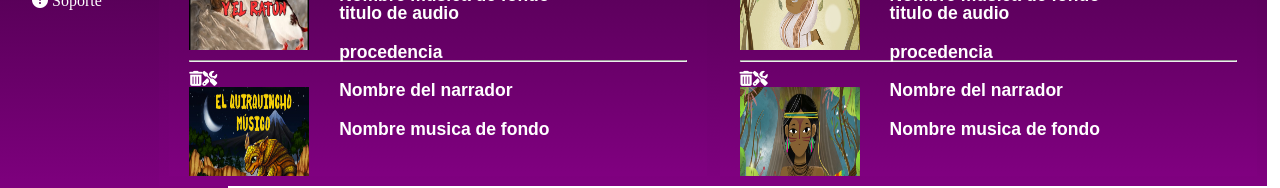
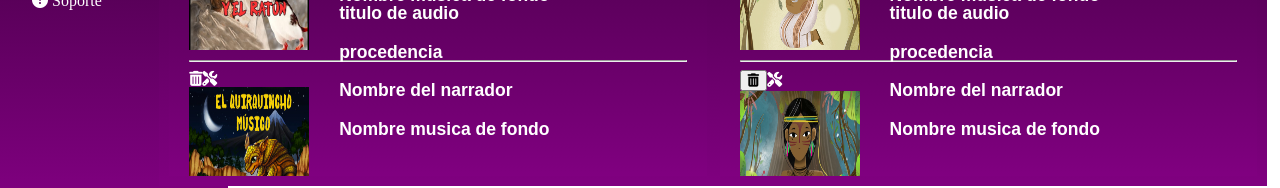
Before and after one commit to QubitDev/La_Voz_De_Mi_Tierra, an Angular app: page / in a window 1280 px wide. Shown: the part 570-758 px from the top of the page. Built offline with nearby package versions, Linux system fonts and the light colour scheme.

Commit message:
feat: Modificar addcomponent

```diff
--- a/src/app/app.component.html
+++ b/src/app/app.component.html
@@ -9,7 +9,8 @@
 
 </div>
 
-<app-vista-adm></app-vista-adm>
+
 
  <router-outlet>
  </router-outlet>
+ <app-vista-adm></app-vista-adm>
--- a/src/app/vista-adm/vista-adm.component.html
+++ b/src/app/vista-adm/vista-adm.component.html
@@ -94,7 +94,9 @@
                     <h3>Nombre del narrador</h3>
                     <h3>Nombre musica de fondo</h3>
                 </div>
-                <i class="fa-solid fa-trash-can"></i>
+                <button type="button">
+                    <i class="fa-solid fa-trash-can"></i>
+                </button>
                 <i class="fa-sharp fa-solid fa-screwdriver-wrench"></i>
 
                 <div class="imageCuatro">
```
